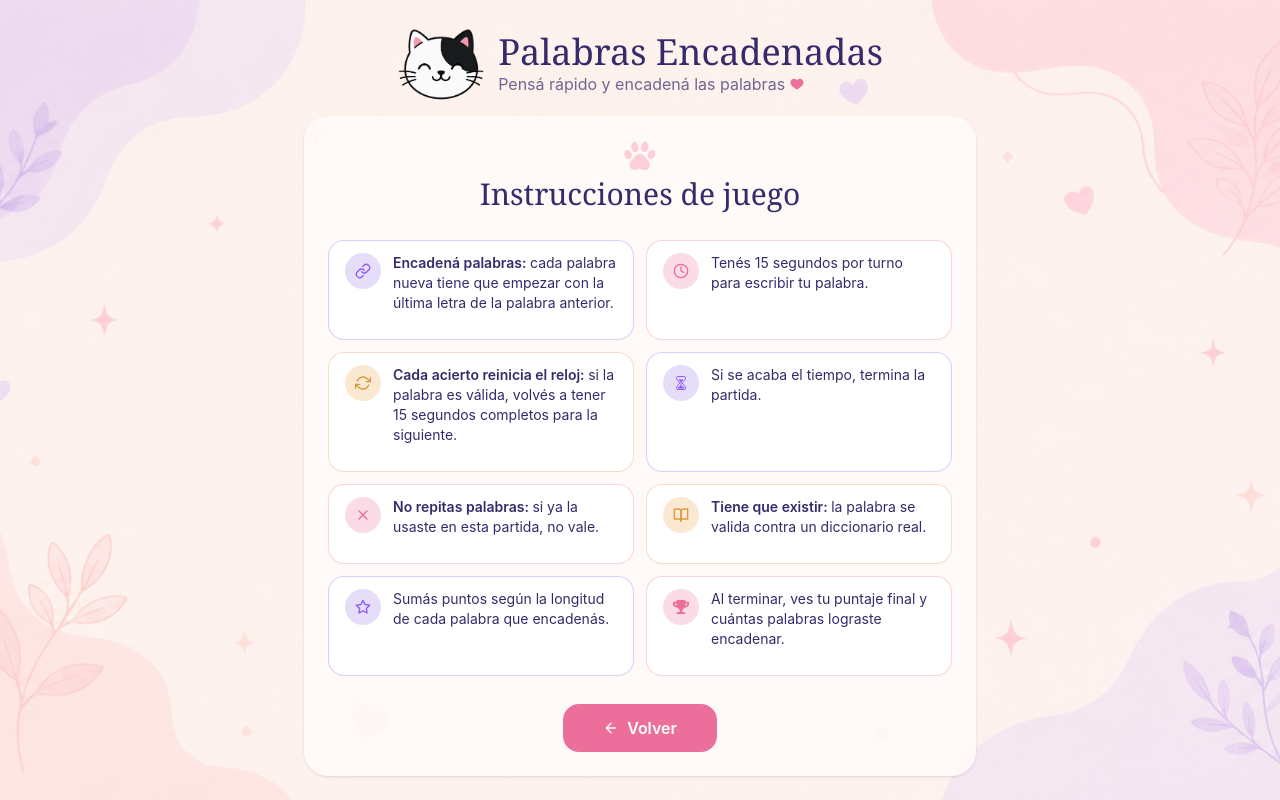
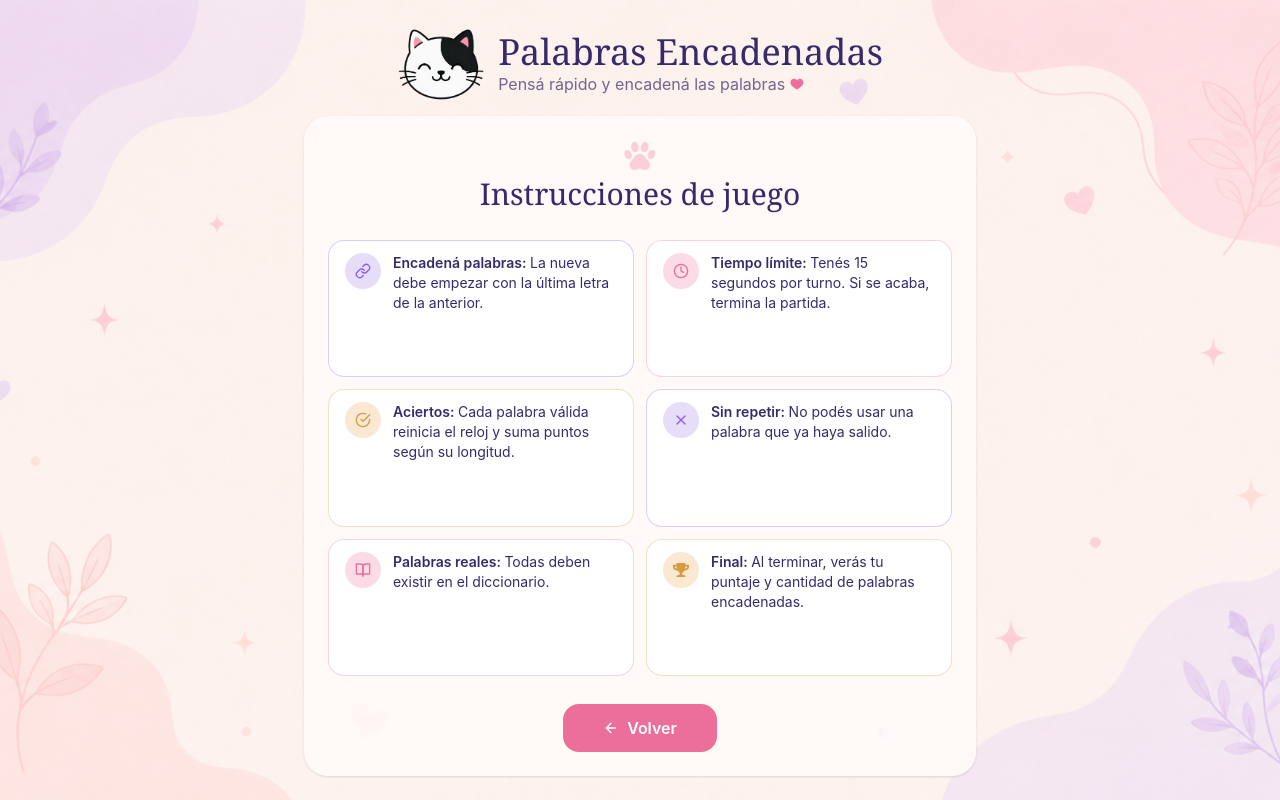
Before and after one commit to leilaferreyra/unq-ui-leila-ferreyra-trabajo-final, a React (Vite) app: page /instrucciones in a window 1280 px wide. Built offline with nearby package versions, Linux system fonts and the light colour scheme.

Commit message:
Feature: Se cambian las instrucciones.

```diff
--- a/src/pages/HomePage.tsx
+++ b/src/pages/HomePage.tsx
@@ -1,6 +1,7 @@
 import { useState, type FormEvent } from 'react'
 import { useNavigate } from 'react-router'
 import { FiClock, FiEdit2, FiHelpCircle, FiUser } from 'react-icons/fi'
+import { FaHeart } from 'react-icons/fa'
 import { TiHeartFullOutline } from 'react-icons/ti'
 import huella from '../assets/huella.png'
 import { getPlayerName, savePlayerName } from '../utils/storage'
@@ -55,7 +56,7 @@ export function HomePage() {
 
       <div className="mb-2 flex items-center gap-3 sm:mb-3" aria-hidden="true">
         <div className="h-px flex-1 bg-ink/10" />
-        <img src={huella} alt="" className="h-6 w-auto opacity-50" />
+        <FaHeart className="text-brand-pink/50" />
         <div className="h-px flex-1 bg-ink/10" />
       </div>
 
--- a/src/pages/InstructionsPage.tsx
+++ b/src/pages/InstructionsPage.tsx
@@ -1,8 +1,7 @@
 import type { ReactNode } from 'react'
 import { useNavigate } from 'react-router'
 import { FaTrophy } from 'react-icons/fa'
-import { FiArrowLeft, FiBookOpen, FiClock, FiLink, FiRefreshCw, FiStar, FiX } from 'react-icons/fi'
-import { IoHourglassOutline } from 'react-icons/io5'
+import { FiArrowLeft, FiBookOpen, FiCheckCircle, FiClock, FiLink, FiX } from 'react-icons/fi'
 import huella from '../assets/huella.png'
 
 const VARIANTS = [
@@ -21,38 +20,32 @@ const INSTRUCTIONS: Instruction[] = [
   {
     icon: <FiLink aria-hidden="true" />,
     title: 'Encadená palabras:',
-    text: 'cada palabra nueva tiene que empezar con la última letra de la palabra anterior.',
+    text: 'La nueva debe empezar con la última letra de la anterior.',
   },
   {
     icon: <FiClock aria-hidden="true" />,
-    text: 'Tenés 15 segundos por turno para escribir tu palabra.',
+    title: 'Tiempo límite:',
+    text: 'Tenés 15 segundos por turno. Si se acaba, termina la partida.',
   },
   {
-    icon: <FiRefreshCw aria-hidden="true" />,
-    title: 'Cada acierto reinicia el reloj:',
-    text: 'si la palabra es válida, volvés a tener 15 segundos completos para la siguiente.',
-  },
-  {
-    icon: <IoHourglassOutline aria-hidden="true" />,
-    text: 'Si se acaba el tiempo, termina la partida.',
+    icon: <FiCheckCircle aria-hidden="true" />,
+    title: 'Aciertos:',
+    text: 'Cada palabra válida reinicia el reloj y suma puntos según su longitud.',
   },
   {
     icon: <FiX aria-hidden="true" />,
-    title: 'No repitas palabras:',
-    text: 'si ya la usaste en esta partida, no vale.',
+    title: 'Sin repetir:',
+    text: 'No podés usar una palabra que ya haya salido.',
   },
   {
     icon: <FiBookOpen aria-hidden="true" />,
-    title: 'Tiene que existir:',
-    text: 'la palabra se valida contra un diccionario real.',
-  },
-  {
-    icon: <FiStar aria-hidden="true" />,
-    text: 'Sumás puntos según la longitud de cada palabra que encadenás.',
+    title: 'Palabras reales:',
+    text: 'Todas deben existir en el diccionario.',
   },
   {
     icon: <FaTrophy aria-hidden="true" />,
-    text: 'Al terminar, ves tu puntaje final y cuántas palabras lograste encadenar.',
+    title: 'Final:',
+    text: 'Al terminar, verás tu puntaje y cantidad de palabras encadenadas.',
   },
 ]
 
```
